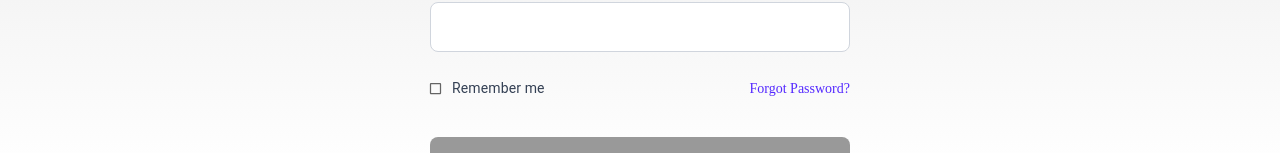
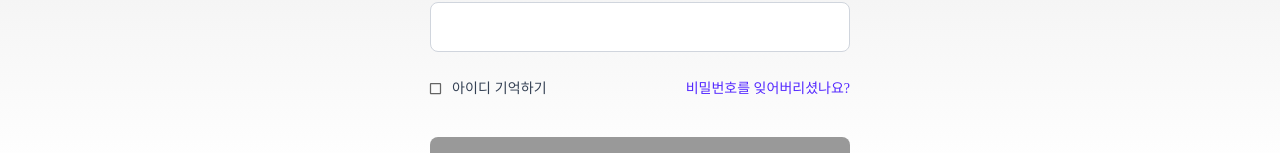
Before and after one commit to JeongTaekCho/-DOCTOR, a React (Vite) app: page /login in a window 1280 px wide. Shown: the part 477-630 px from the top of the page. Built offline with nearby package versions, Linux system fonts and the light colour scheme.

Commit message:
✨ Feat :  아이디 기억하기 기능 구현

```diff
--- a/src/pages/Login/index.tsx
+++ b/src/pages/Login/index.tsx
@@ -16,6 +16,8 @@ import { EMAILREGEX, PASSOWRDREGEX } from '../../constants/commons/validaties';
 const LoginPage = () => {
   const [email, setEmail] = useState('');
   const [password, setPassword] = useState('');
+  const [rememberMe, setRememberMe] = useState(false);
+
   const [validate, setValidate] = useState({
     email: false,
     password: false
@@ -31,10 +33,22 @@ const LoginPage = () => {
     }
   }, [userToken]);
 
+  useEffect(() => {
+    const saveUserEmail = localStorage.getItem('email');
+    if (saveUserEmail) {
+      setEmail(saveUserEmail);
+      setRememberMe(true);
+    }
+  }, []);
+
   const { mutate: loginMutate }: any = useLoginMutation();
 
   const validateComplete =
     !!email && !!password && validate.email === false && validate.password === false;
+
+  const handleRememberMeChecked = (e: ChangeEvent<HTMLInputElement>) => {
+    setRememberMe(e.target.checked);
+  };
 
   const handleChangeInput = (e: ChangeEvent<HTMLInputElement>) => {
     const { name, value } = e.target;
@@ -62,6 +76,7 @@ const LoginPage = () => {
 
   const handleEmailClean = () => {
     setEmail('');
+    localStorage.removeItem('email');
   };
 
   const handleLogin = (e: MouseEvent<HTMLButtonElement>) => {
@@ -74,6 +89,12 @@ const LoginPage = () => {
       },
       {
         onSuccess: (loginData: any) => {
+          if (rememberMe) {
+            localStorage.setItem('email', email);
+          } else {
+            localStorage.removeItem('email');
+          }
+
           sessionStorage.setItem('token', loginData.data);
           setUserToken(sessionStorage.getItem('token'));
           Swal.fire('로그인 성공');
@@ -137,9 +158,12 @@ const LoginPage = () => {
           </S.InputBox>
           <S.RememberBox>
             <FormGroup>
-              <FormControlLabel control={<Checkbox />} label="Remember me" />
+              <FormControlLabel
+                control={<Checkbox checked={rememberMe} onChange={handleRememberMeChecked} />}
+                label="아이디 기억하기"
+              />
             </FormGroup>
-            <Link to="/">Forgot Password?</Link>
+            <Link to="/">비밀번호를 잊어버리셨나요?</Link>
           </S.RememberBox>
           <S.ButtonBox>
             <FormButton
```
